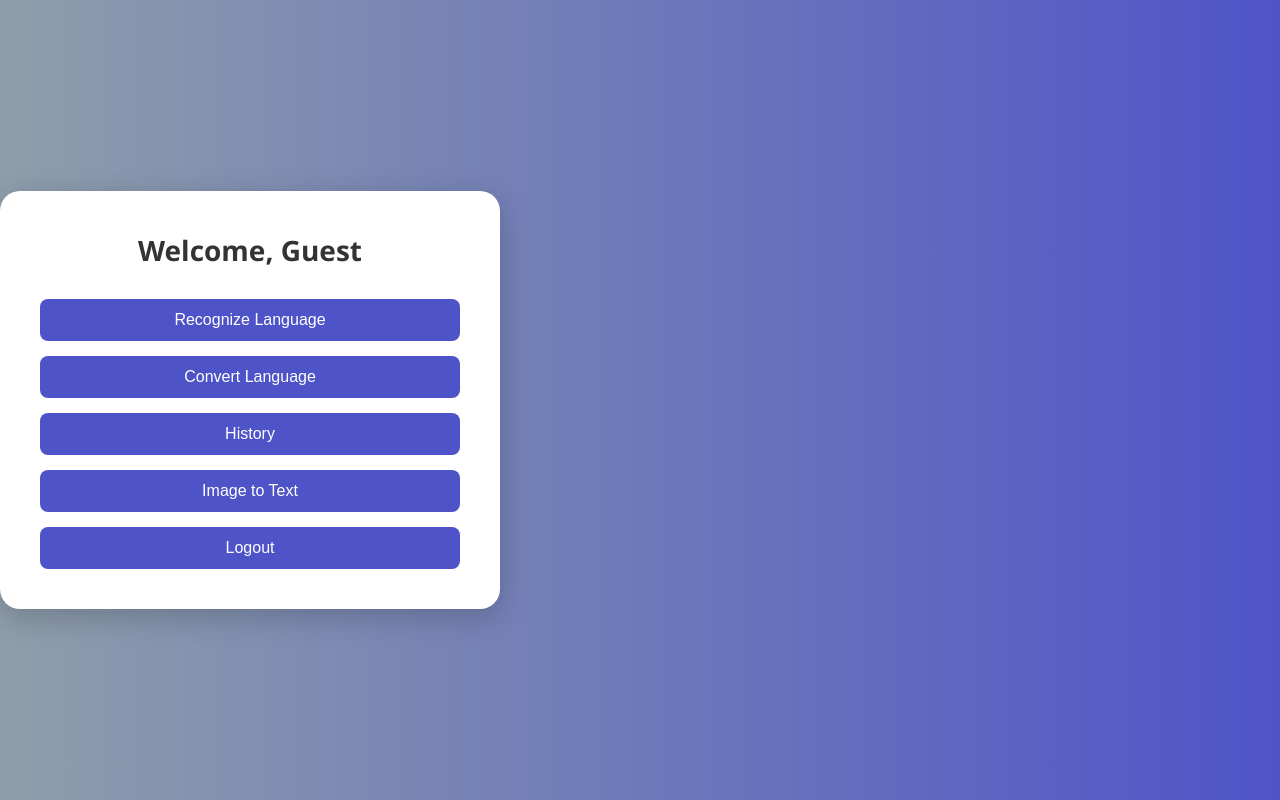
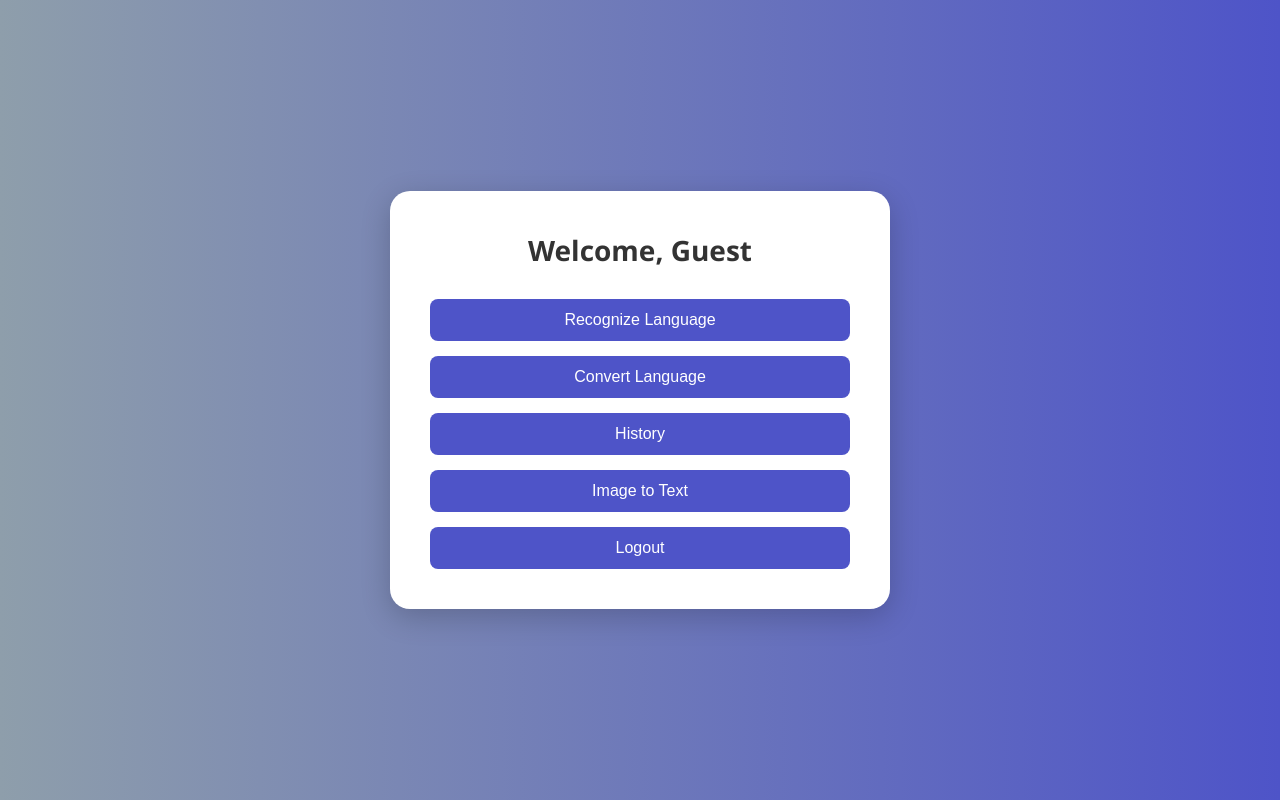
Before and after one commit to ArthSonani/language_detection, a React (Create React App) app in the folder client/: page /dashboard in a window 1280 px wide. Built offline with nearby package versions, Linux system fonts and the light colour scheme.

Commit message:
Update Dashboard.js

```diff
--- a/client/src/Dashboard.js
+++ b/client/src/Dashboard.js
@@ -19,6 +19,7 @@ const Dashboard = () => {
   };
 
   return (
+    <div className='aligntoroot'>
       <div className="dashboard-container">
         <h2>Welcome, {user?.username || 'Guest'}</h2>
         <div className="button-group">
@@ -29,6 +30,7 @@ const Dashboard = () => {
           <button onClick={logout} className="logout">Logout</button>
         </div>
       </div>
+  </div>
   );
 };
 
```
Lines whose indentation alone changed are shown as unchanged.
